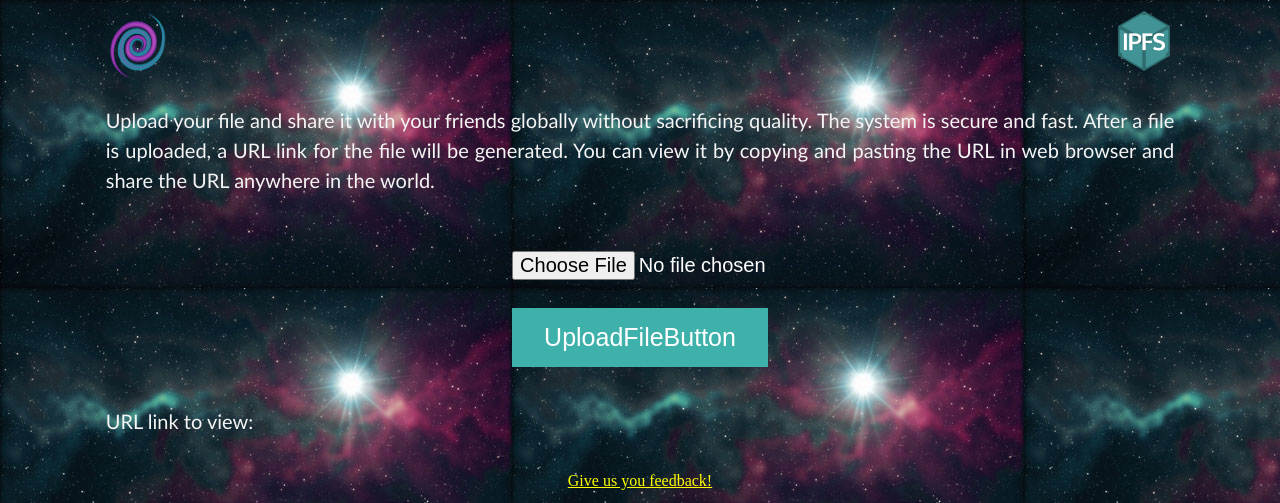
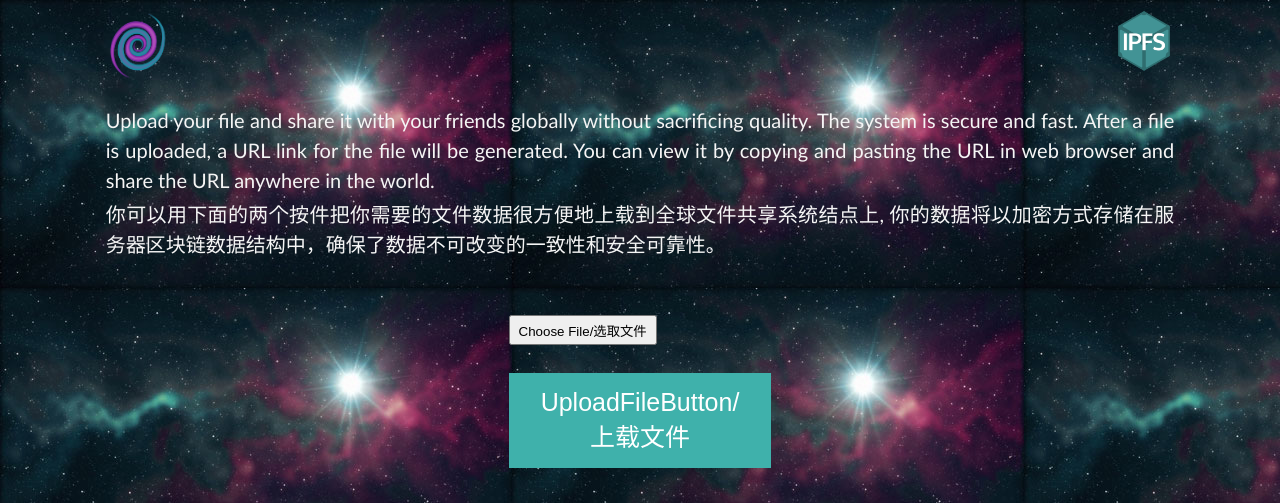
Before and after one commit to liao1k/fetchapi, a plain HTML site: page index.html in a window 1280 px wide. Shown: the top 503 px of the page. Drawn offline with Linux system fonts and the light colour scheme.

Commit message:
add meta tag in html head to support Chinese Characters, change input file type to allow customized text for file input

```diff
--- a/index.html
+++ b/index.html
@@ -1,7 +1,10 @@
 <!DOCTYPE html>
-<html>
+<html lang="en">
 <head>
-    <title>Upload File to Ipshare.info</title>
+    <meta charset="UTF-8">
+    <meta name="author" content="">
+    <meta name="viewport" content="width=device-width, initial-scale=1.0">
+    <title>IPFS 全球文件共享系统</title>
     <link rel="stylesheet" href="" />
     <meta name="viewport" content="width=device-width, initial-scale=1,maximum-scale=1">
 </head>
@@ -94,14 +97,21 @@ color: whitesmoke;
         and share the URL anywhere in the world.
 	    </td>
 	  </tr>
+         <tr>
+           <td>你可以用下面的两个按件把你需要的文件数据很方便地上载到全球文件共享系统结点上,
+          你的数据将以加密方式存储在服务器区块链数据结构中，确保了数据不可改变的一致性和安全可靠性。
+           </td>
+          </tr>
 	</table>
 
     <table class="table2">
         <tr valign="top">
-            <td align="left" width="100px"><input class="input" type="file" id="uploadFileId" name="uploadFiles"/></td>
+            <td align="left" width="100px">
+              <button style="display:block;width:148px; height:30px;" onclick="document.getElementById('uploadFileId').click()">Choose File/选取文件</button>
+              <input class="input" type="file" id="uploadFileId" name="uploadFiles" style="display:none"/></td>
         </tr>
         <tr>
-            <td width="100px"><br/><button class="button" type="submit" id="saveButtonId" >UploadFileButton</button></td>
+            <td width="100px"><br/><button class="button" type="submit" id="saveButtonId" >UploadFileButton/上载文件</button></td>
         </tr>
     </table>
 
```
